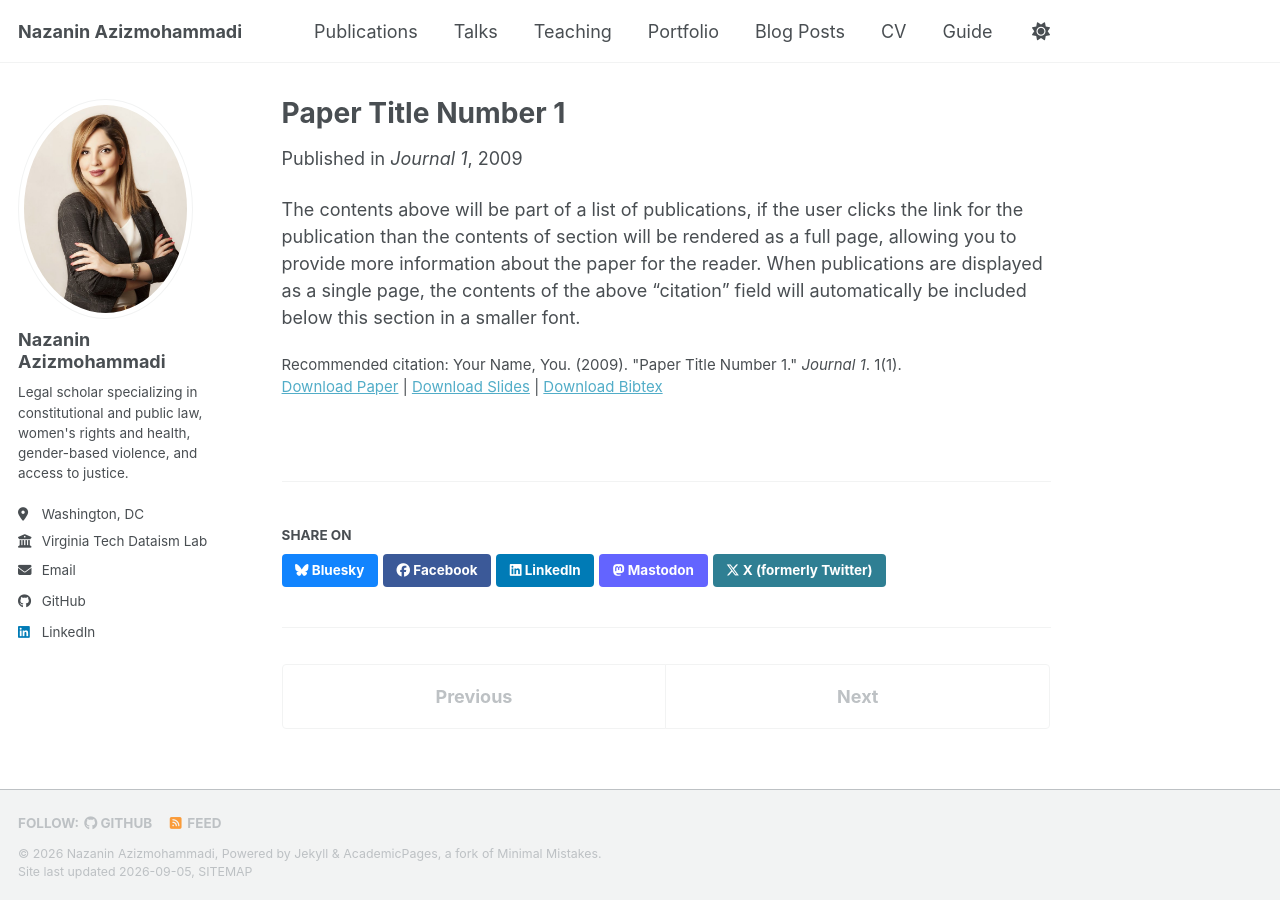
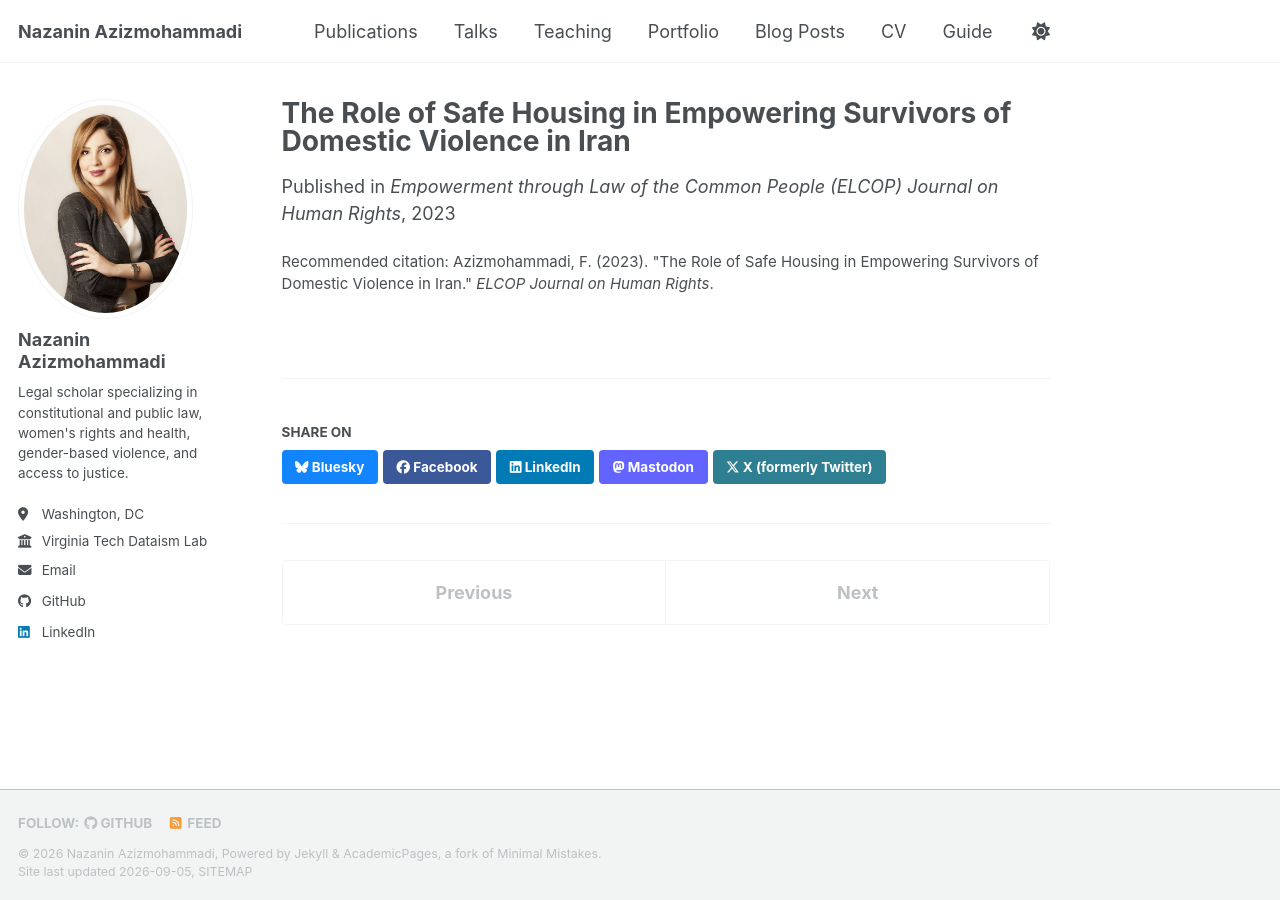
Before and after one commit to nazaninazizmohammadi/nazaninazizmohammadi.github.io, a Jekyll site: the page built from _publications/2009-10-01-paper-title-number-1.md, in a window 1280 px wide. Built offline with Jekyll 4.4.1, drawn with Linux system fonts in a browser that asks for light colours; a style sheet for code colours, icons or effects is not loaded.

Commit message:
Update 2009-10-01-paper-title-number-1.md

```diff
--- a/_publications/2009-10-01-paper-title-number-1.md
+++ b/_publications/2009-10-01-paper-title-number-1.md
@@ -1,14 +1,8 @@
 ---
-title: "Paper Title Number 1"
+title: "The Role of Safe Housing in Empowering Survivors of Domestic Violence in Iran"
 collection: publications
-category: manuscripts
-permalink: /publication/2009-10-01-paper-title-number-1
-excerpt: 'This paper is about the number 1. The number 2 is left for future work.'
-date: 2009-10-01
-venue: 'Journal 1'
-slidesurl: 'https://academicpages.github.io/files/slides1.pdf'
-paperurl: 'https://academicpages.github.io/files/paper1.pdf'
-bibtexurl: 'https://academicpages.github.io/files/bibtex1.bib'
-citation: 'Your Name, You. (2009). &quot;Paper Title Number 1.&quot; <i>Journal 1</i>. 1(1).'
+permalink: /publication/2023-01-01-safe-housing-domestic-violence-iran
+date: 2023-01-01
+venue: 'Empowerment through Law of the Common People (ELCOP) Journal on Human Rights'
+citation: 'Azizmohammadi, F. (2023). &quot;The Role of Safe Housing in Empowering Survivors of Domestic Violence in Iran.&quot; <i>ELCOP Journal on Human Rights</i>.'
 ---
-The contents above will be part of a list of publications, if the user clicks the link for the publication than the contents of section will be rendered as a full page, allowing you to provide more information about the paper for the reader. When publications are displayed as a single page, the contents of the above "citation" field will automatically be included below this section in a smaller font.
```
